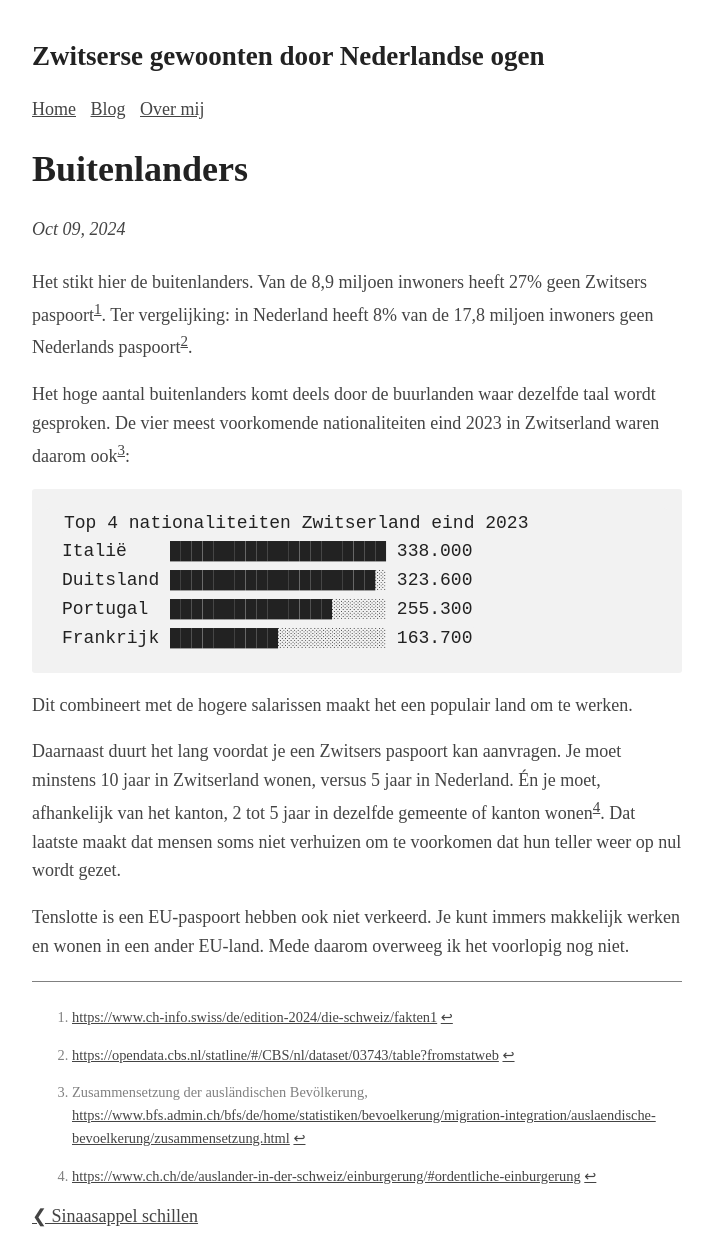
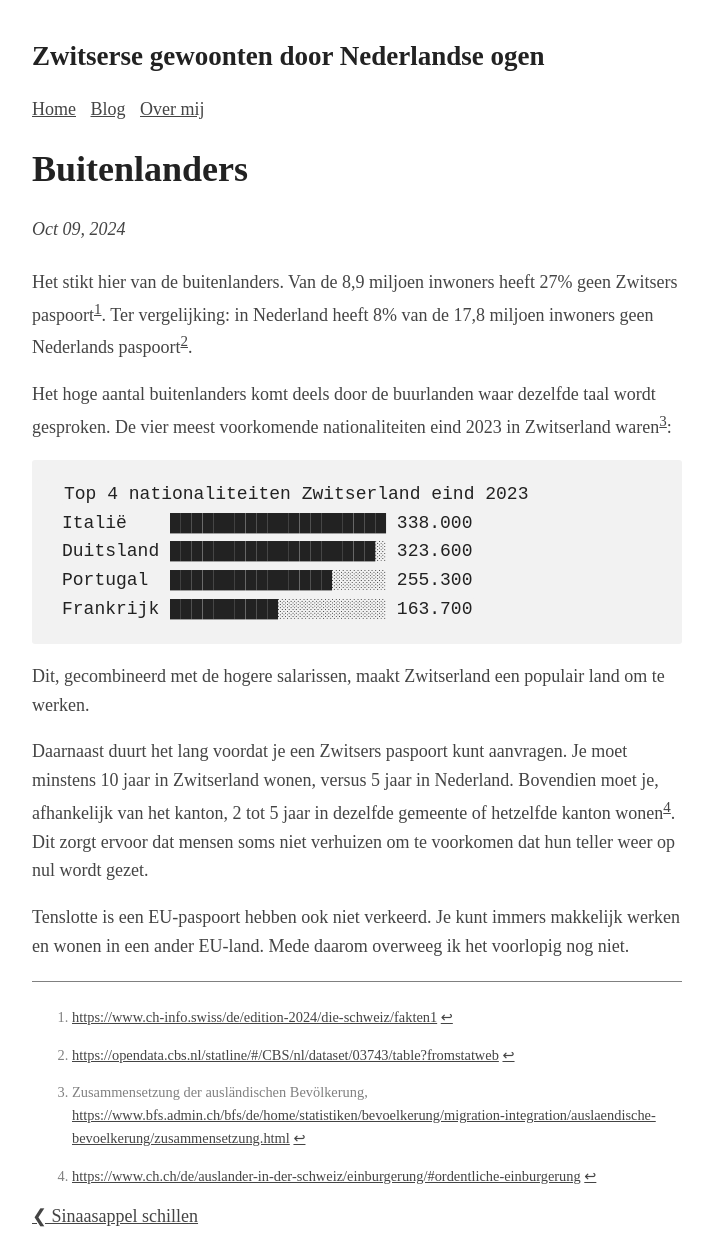
Before and after one commit to Roald87/roaldin.ch, a Jekyll site: the page built from _posts/2024-10-09-buitenlanders.md, in a window 1280 px wide. Shown: the whole page, without its empty margins (283-996 px from the left). Built offline with Jekyll 4.4.1, drawn with Linux system fonts in a browser that asks for light colours; comment, search, counter and statistics services are not loaded.

Commit message:
Spellcheck by ChatGPT

````diff
--- a/_posts/2024-10-09-buitenlanders.md
+++ b/_posts/2024-10-09-buitenlanders.md
@@ -4,9 +4,9 @@ title: Buitenlanders
 image:
 ---
 
-Het stikt hier de buitenlanders. Van de 8,9 miljoen inwoners heeft 27% geen Zwitsers paspoort[^1]. Ter vergelijking: in Nederland heeft 8% van de 17,8 miljoen inwoners geen Nederlands paspoort[^2].
+Het stikt hier van de buitenlanders. Van de 8,9 miljoen inwoners heeft 27% geen Zwitsers paspoort[^1]. Ter vergelijking: in Nederland heeft 8% van de 17,8 miljoen inwoners geen Nederlands paspoort[^2].
 
-Het hoge aantal buitenlanders komt deels door de buurlanden waar dezelfde taal wordt gesproken. De vier meest voorkomende nationaliteiten eind 2023 in Zwitserland waren daarom ook[^3]:
+Het hoge aantal buitenlanders komt deels door de buurlanden waar dezelfde taal wordt gesproken. De vier meest voorkomende nationaliteiten eind 2023 in Zwitserland waren[^3]:
 
 ```
 Top 4 nationaliteiten Zwitserland eind 2023
@@ -16,9 +16,9 @@ Portugal  ███████████████░░░░░ 255.300
 Frankrijk ██████████░░░░░░░░░░ 163.700
 ```
 
-Dit combineert met de hogere salarissen maakt het een populair land om te werken.
+Dit, gecombineerd met de hogere salarissen, maakt Zwitserland een populair land om te werken.
 
-Daarnaast duurt het lang voordat je een Zwitsers paspoort kan aanvragen. Je moet minstens 10 jaar in Zwitserland wonen, versus 5 jaar in Nederland. Én je moet, afhankelijk van het kanton, 2 tot 5 jaar in dezelfde gemeente of kanton wonen[^4]. Dat laatste maakt dat mensen soms niet verhuizen om te voorkomen dat hun teller weer op nul wordt gezet.
+Daarnaast duurt het lang voordat je een Zwitsers paspoort kunt aanvragen. Je moet minstens 10 jaar in Zwitserland wonen, versus 5 jaar in Nederland. Bovendien moet je, afhankelijk van het kanton, 2 tot 5 jaar in dezelfde gemeente of hetzelfde kanton wonen[^4]. Dit zorgt ervoor dat mensen soms niet verhuizen om te voorkomen dat hun teller weer op nul wordt gezet.
 
 Tenslotte is een EU-paspoort hebben ook niet verkeerd. Je kunt immers makkelijk werken en wonen in een ander EU-land. Mede daarom overweeg ik het voorlopig nog niet.
 
````
